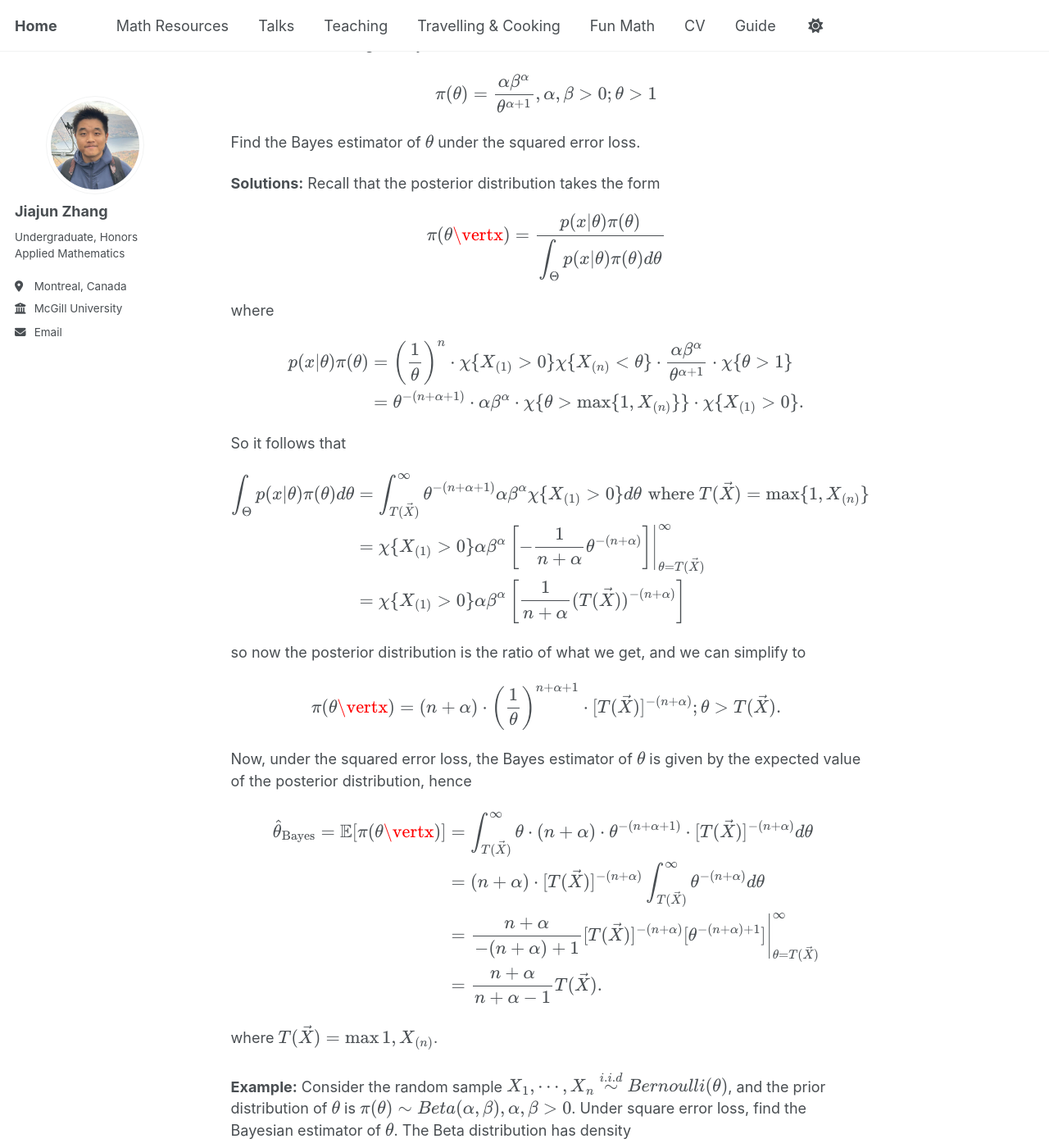
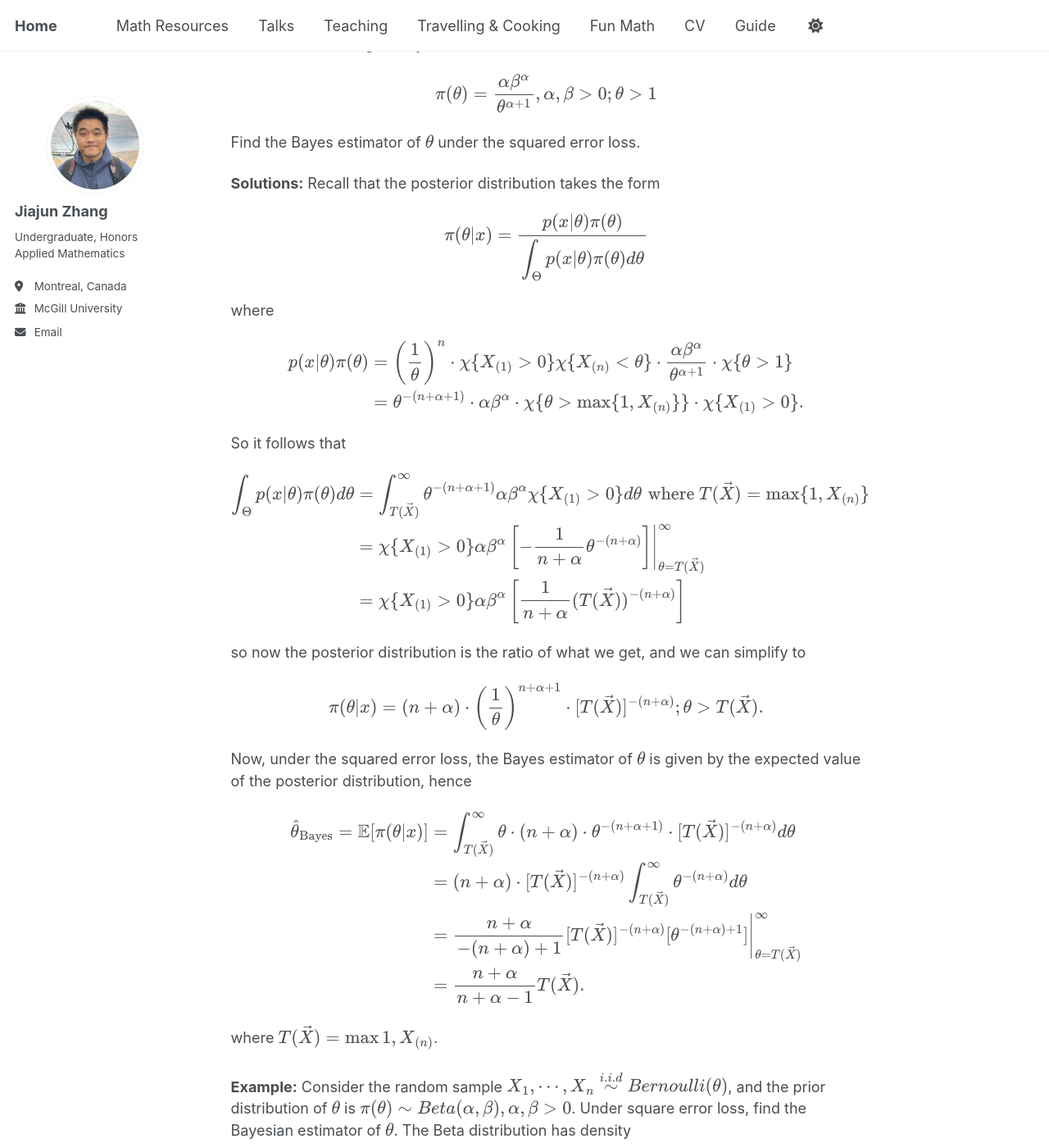
Before and after one commit to JohanssonRein/JohanssonRein.github.io, a Jekyll site: the page built from _publications/pointestimation.md, in a window 1280 px wide and 1400 px high, scrolled down 3484 px. Shown: the whole window at 82% size. Built offline with Jekyll 4.4.1, drawn with Linux system fonts in a browser that asks for light colours; some of the changed text lies outside the part shown.

Commit message:
Update pointestimation.md

```diff
--- a/_publications/pointestimation.md
+++ b/_publications/pointestimation.md
@@ -78,7 +78,7 @@ Methods of moments estimator may not always exist, since we need to assume the e
 # Bayesian Estimation
 
 
-The idea of Bayesian estimation is to work with conditional probability, and we treat the parameter $\theta$ as another random variable having its owning distribution, called the *prior distribution* of $\theta$, so in this case $p_\theta(\vec x)$ is the conditional distribution given $\theta$, usually denote as $p(\vec x\vert \theta)$.
+The idea of Bayesian estimation is to work with conditional probability, and we treat the parameter $\theta$ as another random variable having its owning distribution, called the *prior distribution* of $\theta$, so in this case $p_\theta(\vec x)$ is the conditional distribution given $\theta$, usually denote as $p(\vec x \vert \theta)$.
 
 
 <div style="background-color: #cceeff; padding: 1em; border-left: 6px solid #3399cc; border-radius: 8px; margin: 1em 0;">
@@ -159,7 +159,7 @@ Find the Bayes estimator of $\theta$ under the squared error loss.
 **Solutions:** Recall that the posterior distribution takes the form
 
 $$
-\pi(\theta\vertx) = \frac{p(x\vert\theta)\pi(\theta)}{\displaystyle{\int_\Theta p(x\vert\theta)\pi(\theta)d\theta}}
+\pi(\theta\vert x) = \frac{p(x\vert\theta)\pi(\theta)}{\displaystyle{\int_\Theta p(x\vert\theta)\pi(\theta)d\theta}}
 $$
 
 where
@@ -184,14 +184,14 @@ $$
 so now the posterior distribution is the ratio of what we get, and we can simplify to
 
 $$
-\pi(\theta\vertx) = (n+\alpha) \cdot\left( \frac{1}{\theta}\right)^{n+\alpha+1} \cdot [T(\vec X)]^{-(n+\alpha)}; \theta>T(\vec X).
+\pi(\theta\vert x) = (n+\alpha) \cdot\left( \frac{1}{\theta}\right)^{n+\alpha+1} \cdot [T(\vec X)]^{-(n+\alpha)}; \theta>T(\vec X).
 $$
 
 Now, under the squared error loss, the Bayes estimator of $\theta$ is given by the expected value of the posterior distribution, hence
 
 $$
 \begin{align*}
-\hat\theta_{\text{Bayes}} = \mathbb{E}[\pi(\theta\vertx)] &= \int_{T(\vec X)}^\infty \theta \cdot (n+\alpha)\cdot \theta^{-(n+\alpha+1)} \cdot [T(\vec X)]^{-(n+\alpha)} d\theta\\
+\hat\theta_{\text{Bayes}} = \mathbb{E}[\pi(\theta\vert x)] &= \int_{T(\vec X)}^\infty \theta \cdot (n+\alpha)\cdot \theta^{-(n+\alpha+1)} \cdot [T(\vec X)]^{-(n+\alpha)} d\theta\\
 &= (n+\alpha) \cdot [T(\vec X)]^{-(n+\alpha)} \int_{T(\vec X)}^\infty \theta^{-(n+\alpha)} d\theta\\
 &= \frac{n+\alpha}{-(n+\alpha)+1} [T(\vec X)]^{-(n+\alpha)} [ \theta^{-(n+\alpha)+1}]\Bigg\vert_{\theta = T(\vec X)}^\infty\\
 &= \frac{n+\alpha}{n+\alpha-1}T(\vec X).
@@ -210,7 +210,7 @@ $$
 **Solution:** Note that in the formula
 
 $$
-\pi(\theta\vertx) = \frac{p(x\vert\theta)\pi(\theta)}{\displaystyle{\int_\Theta p(x\vert\theta)\pi(\theta)d\theta}},
+\pi(\theta\vert x) = \frac{p(x\vert\theta)\pi(\theta)}{\displaystyle{\int_\Theta p(x\vert\theta)\pi(\theta)d\theta}},
 $$
 
 the denominator is independent of $\theta$, hence we have
```
